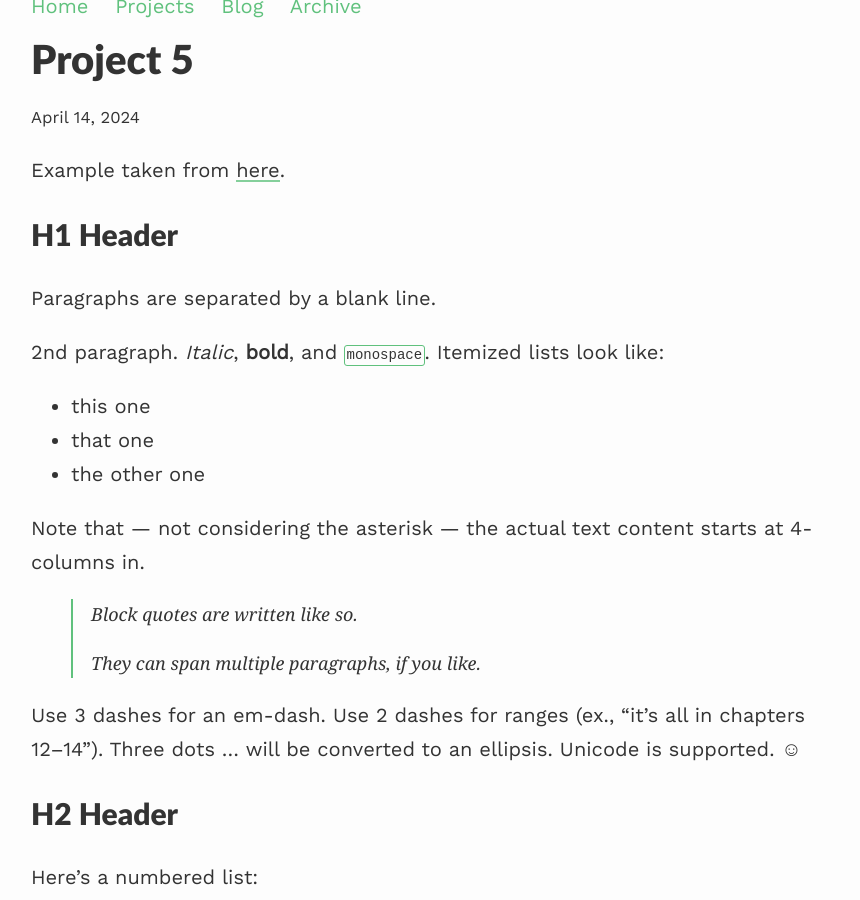
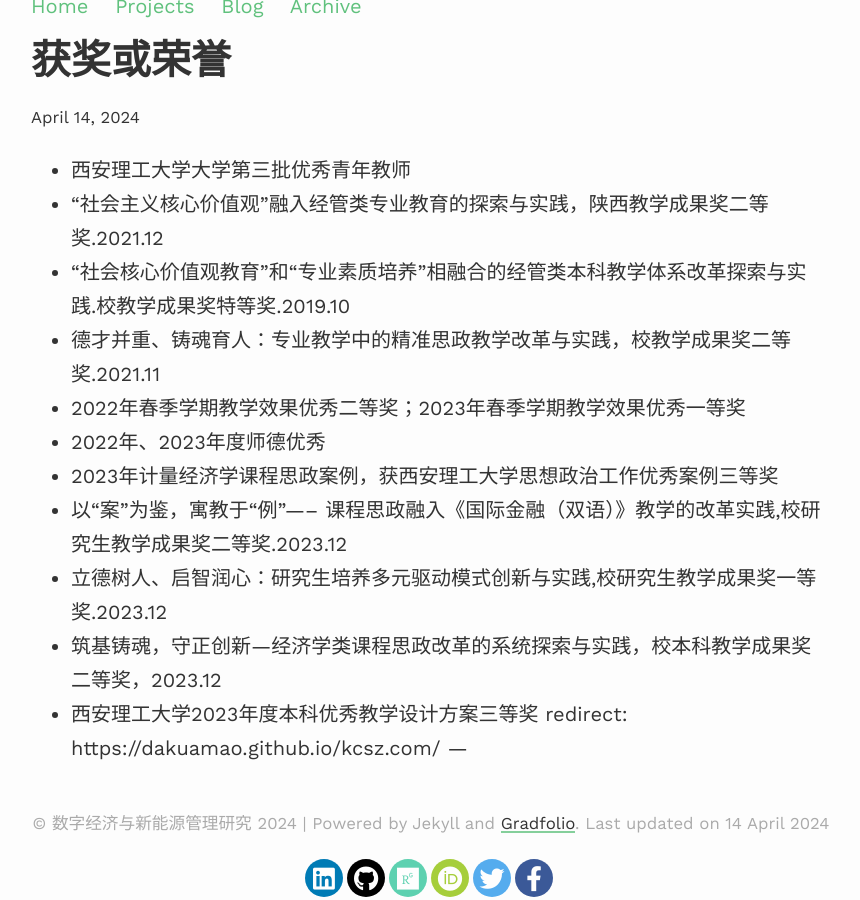
Before and after one commit to dakuamao/sun, a Jekyll site: the page built from _projects/5_project.md, in a window 1280 px wide and 900 px high, scrolled down 191 px. Shown: the whole window, without its empty margins (209-1069 px from the left). Built offline with Jekyll 4.4.1, drawn with Linux system fonts in a browser that asks for light colours; nearby versions of some CDN libraries; some of the changed text lies outside the part shown.

Commit message:
Update 5_project.md

```diff
--- a/_projects/5_project.md
+++ b/_projects/5_project.md
@@ -1,166 +1,18 @@
 ---
 layout: post
-title: Project 5
-description: another project
+title: 获奖或荣誉
+description: 获奖
 ---
-
-Example taken from [here](http://www.unexpected-vortices.com/sw/rippledoc/quick-markdown-example.html){:target="_blank"}.
-
-H1 Header
-============
-
-Paragraphs are separated by a blank line.
-
-2nd paragraph. *Italic*, **bold**, and `monospace`. Itemized lists
-look like:
-
-  * this one
-  * that one
-  * the other one
-
-Note that --- not considering the asterisk --- the actual text
-content starts at 4-columns in.
-
-> Block quotes are
-> written like so.
->
-> They can span multiple paragraphs,
-> if you like.
-
-Use 3 dashes for an em-dash. Use 2 dashes for ranges (ex., "it's all
-in chapters 12--14"). Three dots ... will be converted to an ellipsis.
-Unicode is supported. ☺
-
-
-H2 Header
-------------
-
-Here's a numbered list:
-
- 1. first item
- 2. second item
- 3. third item
-
-Note again how the actual text starts at 4 columns in (4 characters
-from the left side). Here's a code sample:
-
-    # Let me re-iterate ...
-    for i in 1 .. 10 { do-something(i) }
-
-As you probably guessed, indented 4 spaces. By the way, instead of
-indenting the block, you can use delimited blocks, if you like:
-
-~~~
-define foobar() {
-    print "Welcome to flavor country!";
-}
-~~~
-
-(which makes copying & pasting easier). You can optionally mark the
-delimited block for Pandoc to syntax highlight it:
-
-~~~python
-import time
-# Quick, count to ten!
-for i in range(10):
-    # (but not *too* quick)
-    time.sleep(0.5)
-    print(i)
-~~~
-
-
-
-### An h3 header ###
-
-Now a nested list:
-
- 1. First, get these ingredients:
-
-      * carrots
-      * celery
-      * lentils
-
- 2. Boil some water.
-
- 3. Dump everything in the pot and follow
-    this algorithm:
-
-        find wooden spoon
-        uncover pot
-        stir
-        cover pot
-        balance wooden spoon precariously on pot handle
-        wait 10 minutes
-        goto first step (or shut off burner when done)
-
-    Do not bump wooden spoon or it will fall.
-
-Notice again how text always lines up on 4-space indents (including
-that last line which continues item 3 above).
-
-Here's a link to [a website](http://foo.bar), to a [local
-doc](local-doc.html), and to a [section heading in the current
-doc](#an-h2-header). Here's a footnote [^1].
-
-[^1]: Some footnote text.
-
-Tables can look like this:
-
-Name           Size  Material      Color
-------------- -----  ------------  ------------
-All Business      9  leather       brown
-Roundabout       10  hemp canvas   natural
-Cinderella       11  glass         transparent
-
-Table: Shoes sizes, materials, and colors.
-
-(The above is the caption for the table.) Pandoc also supports
-multi-line tables:
-
---------  -----------------------
-Keyword   Text
---------  -----------------------
-red       Sunsets, apples, and
-          other red or reddish
-          things.
-
-green     Leaves, grass, frogs
-          and other things it's
-          not easy being.
---------  -----------------------
-
-A horizontal rule follows.
-
-***
-
-Here's a definition list:
-
-apples
-  : Good for making applesauce.
-
-oranges
-  : Citrus!
-
-tomatoes
-  : There's no "e" in tomatoe.
-
-Again, text is indented 4 spaces. (Put a blank line between each
-term and  its definition to spread things out more.)
-
-Here's a "line block" (note how whitespace is honored):
-
-| Line one
-|   Line too
-| Line tree
-
-and images can be specified like so:
-
-![example image](example-image.jpg "An exemplary image")
-
-Inline math equation: $\omega = d\phi / dt$. Display
-math should get its own line like so:
-
-$$I = \int \rho R^{2} dV$$
-
-And note that you can backslash-escape any punctuation characters
-which you wish to be displayed literally, ex.: \`foo\`, \*bar\*, etc.
+* 西安理工大学大学第三批优秀青年教师
+* “社会主义核心价值观”融入经管类专业教育的探索与实践，陕西教学成果奖二等奖.2021.12
+* “社会核心价值观教育”和“专业素质培养”相融合的经管类本科教学体系改革探索与实践.校教学成果奖特等奖.2019.10
+* 德才并重、铸魂育人：专业教学中的精准思政教学改革与实践，校教学成果奖二等奖.2021.11
+* 2022年春季学期教学效果优秀二等奖；2023年春季学期教学效果优秀一等奖
+* 2022年、2023年度师德优秀
+* 2023年计量经济学课程思政案例，获西安理工大学思想政治工作优秀案例三等奖
+* 以“案”为鉴，寓教于“例”----- 课程思政融入《国际金融（双语）》教学的改革实践,校研究生教学成果奖二等奖.2023.12
+* 立德树人、启智润心：研究生培养多元驱动模式创新与实践,校研究生教学成果奖一等奖.2023.12
+* 筑基铸魂，守正创新—经济学类课程思政改革的系统探索与实践，校本科教学成果奖二等奖，2023.12
+* 西安理工大学2023年度本科优秀教学设计方案三等奖
+redirect: https://dakuamao.github.io/kcsz.com/
+---
```
